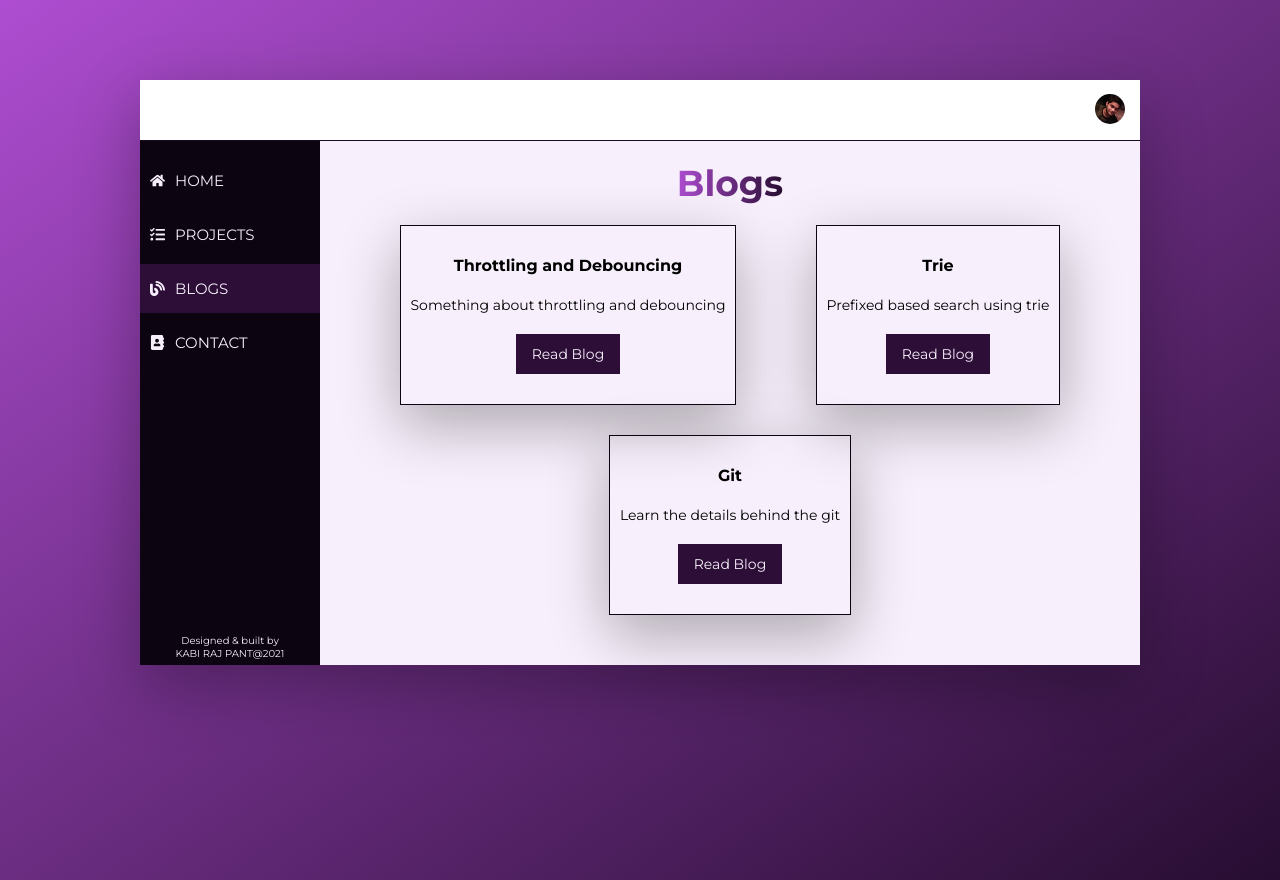
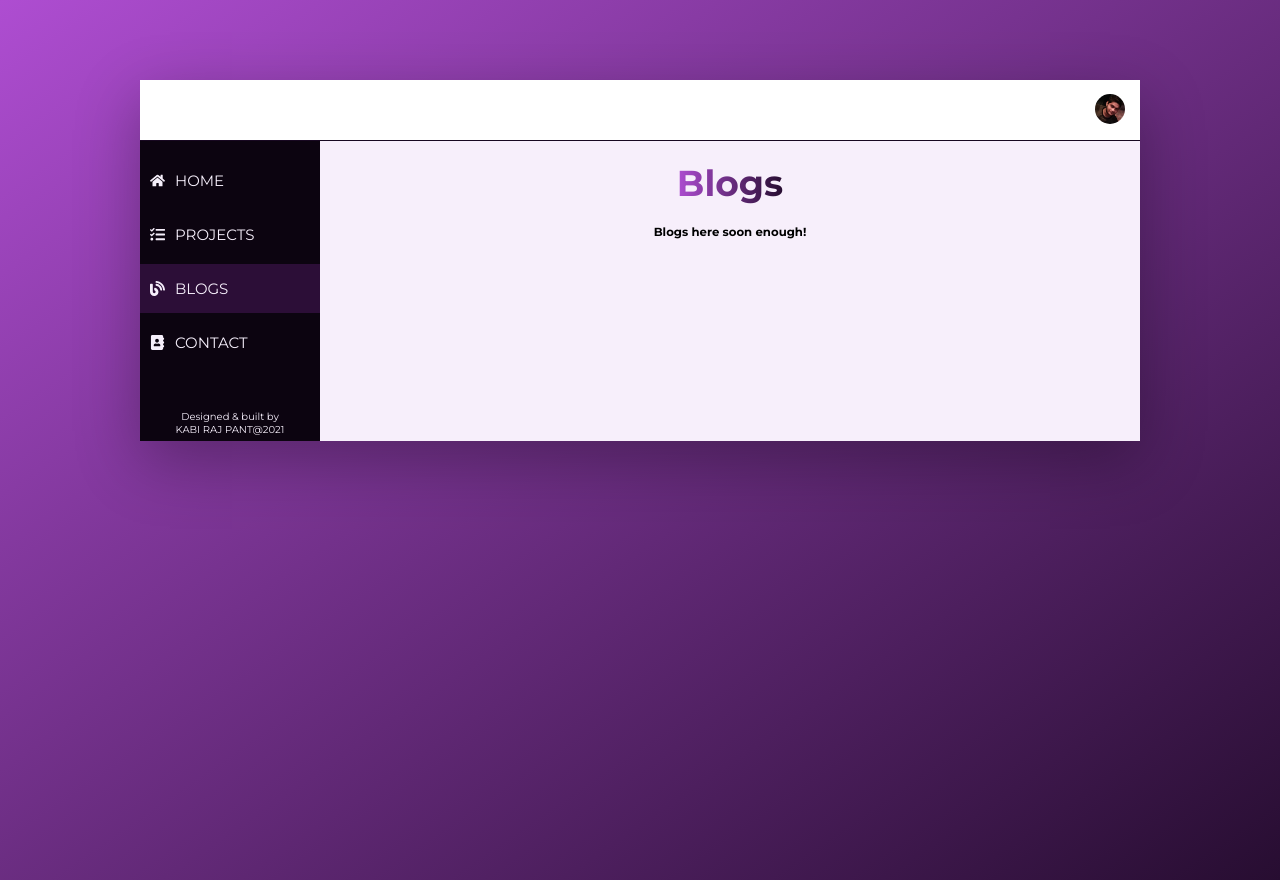
Before and after one commit to krp9848/portfolio, a React (Create React App) app: page /portfolio/blogs in a window 1280 px wide. Built offline with nearby package versions, Linux system fonts and the light colour scheme.

Commit message:
fix: grammar fix

```diff
--- a/src/components/Main/Blogs/Blogs.jsx
+++ b/src/components/Main/Blogs/Blogs.jsx
@@ -7,9 +7,13 @@ const Blogs = () => {
     <section className="section section-blog">
       <h2>Blogs</h2>
       <div className="blog-container">
-        {blogs.map((blog) => (
-          <Card key={blog.id} cardType="blog" cardDetails={blog} />
-        ))}
+        {blogs.length > 0 ? (
+          blogs.map((blog) => (
+            <Card key={blog.id} cardType="blog" cardDetails={blog} />
+          ))
+        ) : (
+          <h3>Blogs here soon enough!</h3>
+        )}
       </div>
     </section>
   )
--- a/src/components/Main/Blogs/blogInfo.js
+++ b/src/components/Main/Blogs/blogInfo.js
@@ -1,20 +1 @@
-export const blogs = [
-  {
-    id: 'bl1',
-    title: 'Throttling and Debouncing',
-    description: 'Something about throttling and debouncing',
-    link: 'https://github.com/krp9848/',
-  },
-  {
-    id: 'bl2',
-    title: 'Trie',
-    description: 'Prefixed based search using trie',
-    link: 'https://github.com/krp9848/',
-  },
-  {
-    id: 'bl3',
-    title: 'Git',
-    description: 'Learn the details behind the git',
-    link: 'https://github.com/krp9848/',
-  },
-]
+export const blogs = []
--- a/src/components/Main/Home/workinfo.js
+++ b/src/components/Main/Home/workinfo.js
@@ -7,7 +7,7 @@ export const workInfo = [
     achievements: [
       {
         id: 'tbt-1',
-        info: 'Worked on a seizure prediction model for eplileptic patients using matrix proﬁling algorithm which achieved accuracy up to 97% for possible seizure events',
+        info: 'Worked on a seizure prediction model for epileptic patients using matrix proﬁling algorithm which achieved accuracy up to 97% for possible seizure events',
       },
       {
         id: 'tbt-2',
--- a/src/components/Main/Projects/projectinfo.js
+++ b/src/components/Main/Projects/projectinfo.js
@@ -6,18 +6,4 @@ export const projects = [
     link: 'https://github.com/krp9848/Engage',
     demo: 'https://viewengage.herokuapp.com/',
   },
-  {
-    id: 'pr2',
-    title: 'Engage',
-    description: 'Engage is microblogging social media platform',
-    link: 'https://github.com/krp9848/Engage',
-    demo: 'https://viewengage.herokuapp.com/',
-  },
-  {
-    id: 'pr3',
-    title: 'Engage',
-    description: 'Engage is microblogging social media platform',
-    link: 'https://github.com/krp9848/Engage',
-    demo: 'https://viewengage.herokuapp.com/',
-  },
 ]
```
